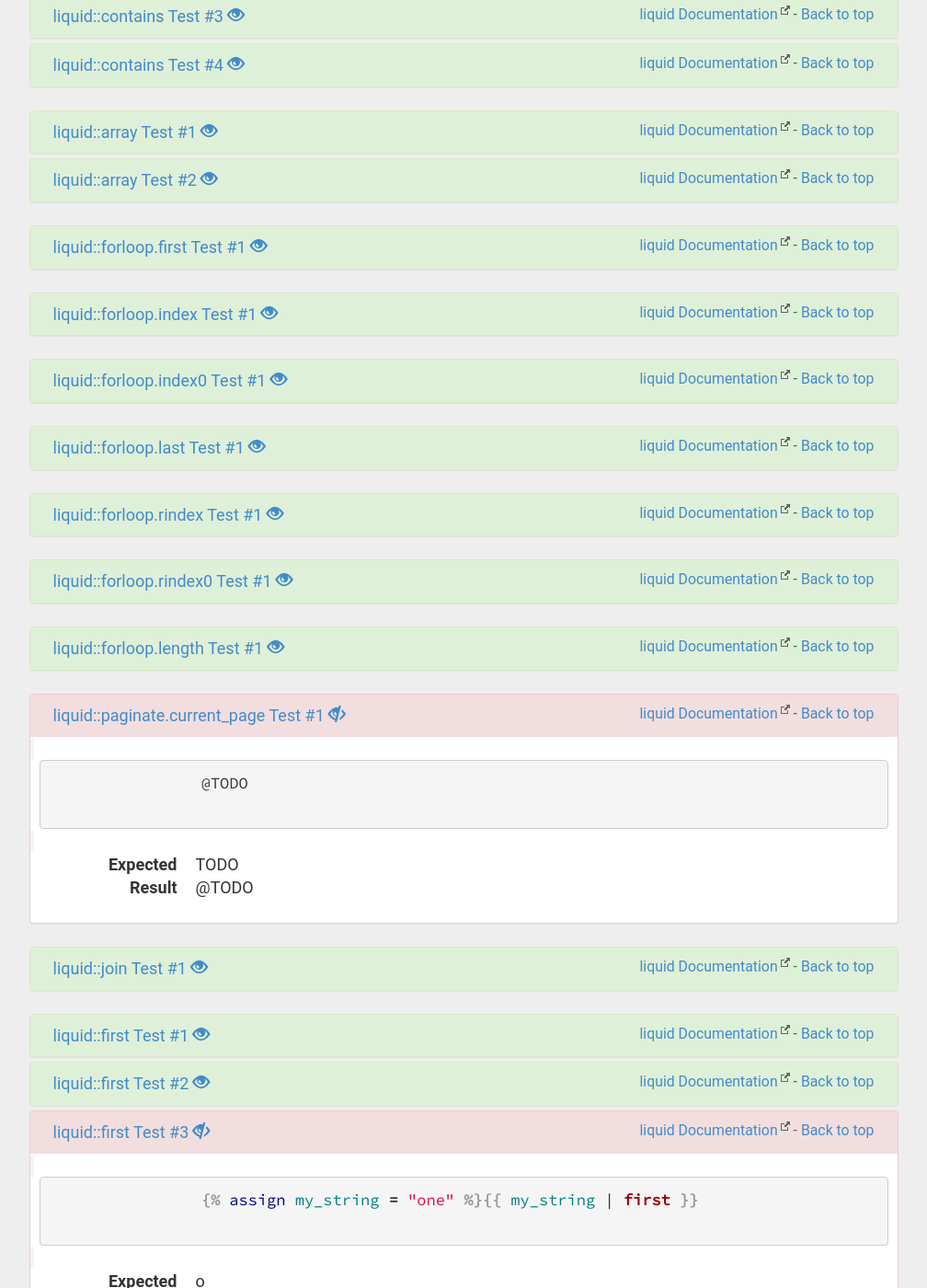
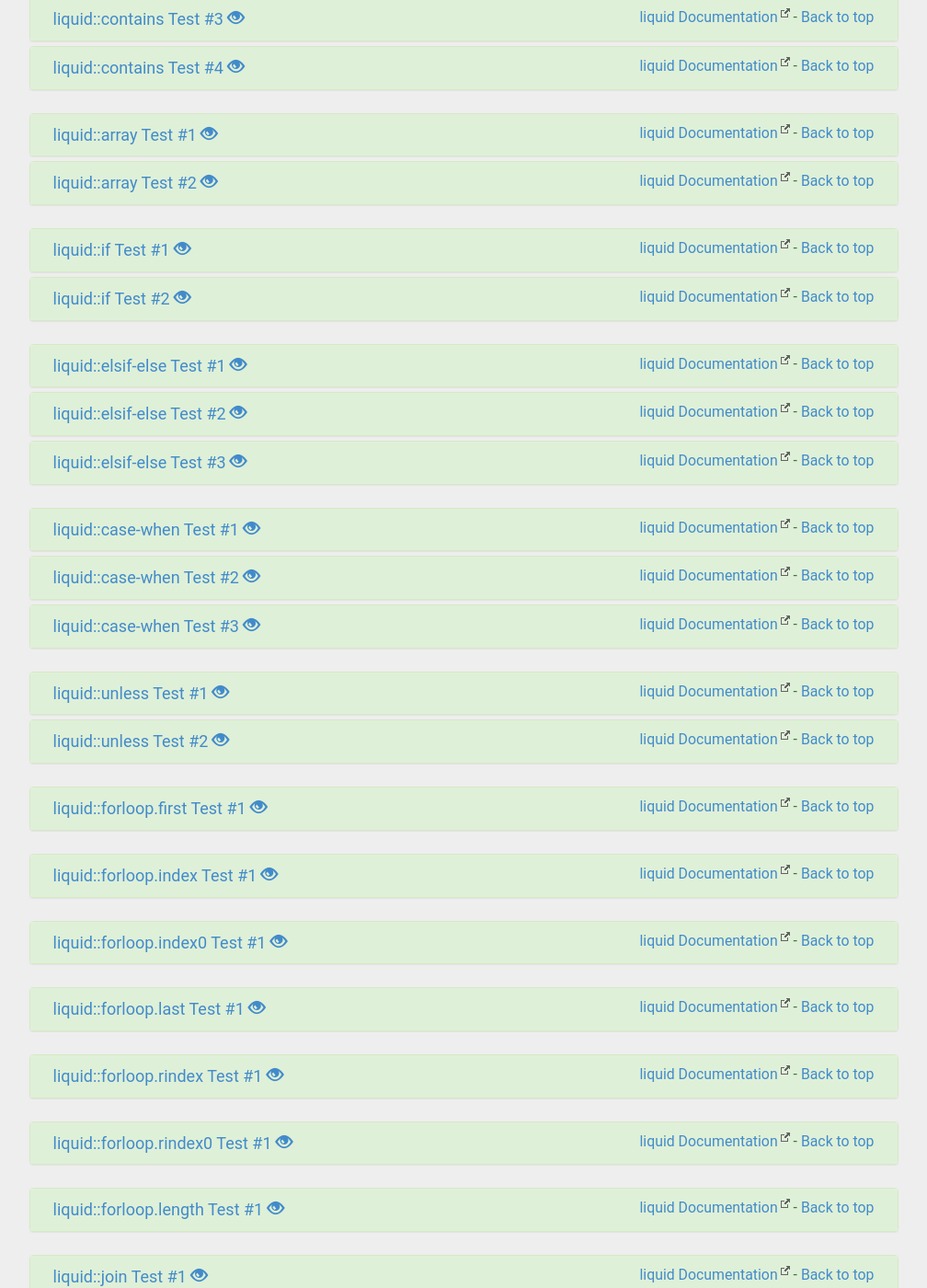
Before and after one commit to djacquel/JekyllDoc, a Jekyll site: the page built from tests.html, in a window 1280 px wide and 1400 px high, scrolled down 825 px. Shown: the whole window at 92% size, without its empty margins (136-1144 px from the left). Built offline with Jekyll 4.4.1, drawn with Linux system fonts in a browser that asks for light colours; nearby versions of some CDN libraries; some of the changed lines change nothing that is shown; some of the changed text lies outside the part shown.

Commit message:
more test : control flow

```diff
--- a/_data/tests.yml
+++ b/_data/tests.yml
@@ -49,6 +49,47 @@ liquid:
                   - tag: '{% assign my_array = "one|two|three" | split: "|" %}{{ my_array[0] }}{{ my_array[1] }}{{ my_array[2] }}'
                     expected: onetwothree
 
+
+    tags:
+
+        control-flow:
+            if:
+              doc: 'http://docs.shopify.com/themes/liquid-documentation/tags/control-flow-tags#if'
+              tests:
+                - tag: '{% if 1 == 1 %}OK{% endif %}'
+                  expected: 'OK'
+                - tag: '{% if 1 == "1" %}OK{% endif %}'
+                  expected: ''
+
+            elsif-else:
+              doc: 'http://docs.shopify.com/themes/liquid-documentation/tags/control-flow-tags#elsif-else'
+              tests:
+                - tag: '{% assign name="toto" %}{% if name == "toto" %}toto{% elsif name == "titi" %}titi{% else %}nobody{% endif %}'
+                  expected: 'toto'
+                - tag: '{% assign name="titi" %}{% if name == "toto" %}toto{% elsif name == "titi" %}titi{% else %}nobody{% endif %}'
+                  expected: 'titi'
+                - tag: '{% assign name="yoyo" %}{% if name == "toto" %}toto{% elsif name == "titi" %}titi{% else %}nobody{% endif %}'
+                  expected: 'nobody'
+
+            case-when:
+              doc: 'http://docs.shopify.com/themes/liquid-documentation/tags/control-flow-tags#case-when'
+              tests:
+                - tag: "{% assign handle = 'cake' %}{% case handle %}{% when 'cake' %}This is a cake{% when 'cookie' %}This is a cookie{% else %}This is not a cake nor a cookie{% endcase %}"
+                  expected: 'This is a cake'
+                - tag: "{% assign handle = 'cookie' %}{% case handle %}{% when 'cake' %}This is a cake{% when 'cookie' %}This is a cookie{% else %}This is not a cake nor a cookie{% endcase %}"
+                  expected: 'This is a cookie'
+                - tag: "{% assign handle = 'bacon' %}{% case handle %}{% when 'cake' %}This is a cake{% when 'cookie' %}This is a cookie{% else %}This is not a cake nor a cookie{% endcase %}"
+                  expected: 'This is not a cake nor a cookie'
+
+            unless:
+              doc: 'http://docs.shopify.com/themes/liquid-documentation/tags/control-flow-tags#unless'
+              tests:
+                - tag: "{% assign name='toto' %}{% unless name == 'titi' %}Not titi{% endunless %}"
+                  expected: 'Not titi'
+                - tag: "{% assign name='titi' %}{% unless name == 'titi' %}Not titi{% endunless %}"
+                  expected: ''
+
+
     objects:
 
         forloop:
@@ -95,13 +136,13 @@ liquid:
                 - tag: '{% for num in site.tests.multi-dim-array.arrayone %}{% capture length %}{{ forloop.length }}{% endcapture %}{% endfor %}{{ length }}'
                   expected: 3
 
-        paginate:
-
-            paginate.current_page:
-              doc: 'http://docs.shopify.com/themes/liquid-documentation/objects/paginate#paginate-current_page'
-              tests:
-                - tag: '@TODO'
-                  expected: 'TODO'
+#        paginate:
+#
+#            paginate.current_page:
+#              doc: 'http://docs.shopify.com/themes/liquid-documentation/objects/paginate#paginate-current_page'
+#              tests:
+#                - tag: '@TODO'
+#                  expected: 'TODO'
 
     filters:
 
@@ -115,29 +156,30 @@ liquid:
             first:
                 doc: 'http://docs.shopify.com/themes/liquid-documentation/filters/array-filters#first'
                 tests:
-                  - tag: '{% assign my_array = "one|two|three" | split: "|" %}{{ my_array | first }}'
+                  - tag: '{{ "one|two|three" | split: "|" | first }}'
                     expected: 'one'
                   - tag: '{% assign my_array = "one|two|three" | split: "|" %}{{ my_array.first }}'
                     comment: 'first can be used in dot notation, in cases where it needs to be used inside a tag.'
                     expected: 'one'
 
-                  - tag: '{% assign my_string = "one" %}{{ my_string | first }}'
+                  - tag: '{{ "one" | first }}'
                     comment: Using first on a string returns the first character in the string.
                     expected: 'o'
                   - tag: '{% assign my_string = "one" %}{{ my_string.first }}'
                     comment: 'first can be used in dot notation, in cases where it needs to be used inside a tag.'
                     expected: 'o'
 
+
             last:
                 doc: 'http://docs.shopify.com/themes/liquid-documentation/filters/array-filters#last'
                 tests:
-                  - tag: '{% assign my_array = "one|two|three" | split: "|" %}{{ my_array | last }}'
+                  - tag: '{{ "one|two|three" | split: "|" | last }}'
                     expected: 'three'
                   - tag: '{% assign my_array = "one|two|three" | split: "|" %}{{ my_array.last }}'
                     comment: 'last can be used in dot notation, in cases where it needs to be used inside a tag.'
                     expected: 'three'
 
-                  - tag: '{% assign my_string = "one" %}{{ my_string | last }}'
+                  - tag: '{{ "one" | last }}'
                     comment: 'Using last on a string returns the last character in the string.'
                     expected: 'e'
                   - tag: '{% assign my_string = "one" %}{{ my_string.last }}'
@@ -156,7 +198,7 @@ liquid:
                   - tag: '{{ "this is a 30 character string!" | size }}'
                     expected: 30
 
-                  - tag: '{% assign my_array = "one|two|three" | split: "|" %}{{ my_array | size }}'
+                  - tag: '{{ "one|two|three" | split: "|" | size }}'
                     expected: 3
 
             sort:
@@ -342,7 +384,7 @@ liquid:
                 doc: 'http://docs.shopify.com/themes/liquid-documentation/filters/string-filters#handle'
                 tests:
                   - tag: '{{ "100% M & Ms!!!" | handleize }}'
-                    comment: Nothing about md5 in <a href="https://github.com/Shopify/liquid/">Liquid code !?</a> - <a href="https://github.com/mozodev/cckcon3/blob/gh-pages/_plugins/handelize.rb">plugin here</a>
+                    comment: Nothing about handelize in <a href="https://github.com/Shopify/liquid/">Liquid code !?</a> - <a href="https://github.com/mozodev/cckcon3/blob/gh-pages/_plugins/handelize.rb">plugin here</a>
                     expected: "100-m-ms"
 
             md5:
@@ -548,6 +590,7 @@ jekyll:
                   - tag: '{{ "**strong** and *em*" | markdownify | escape }}'
                     comment: this test is passing. problem in the expected tag that adds a newline
                     expected: '{{ "<p><strong>strong</strong> and <em>em</em></p>" | escape }}'
+                    nl2space: true
 
             jsonify:
                 doc: 'http://jekyllrb.com/docs/templates/#filters'
@@ -569,7 +612,7 @@ jekyll:
 
 kramdown:
 
-    parameters:
+    config:
 
         gfm:
 
```
